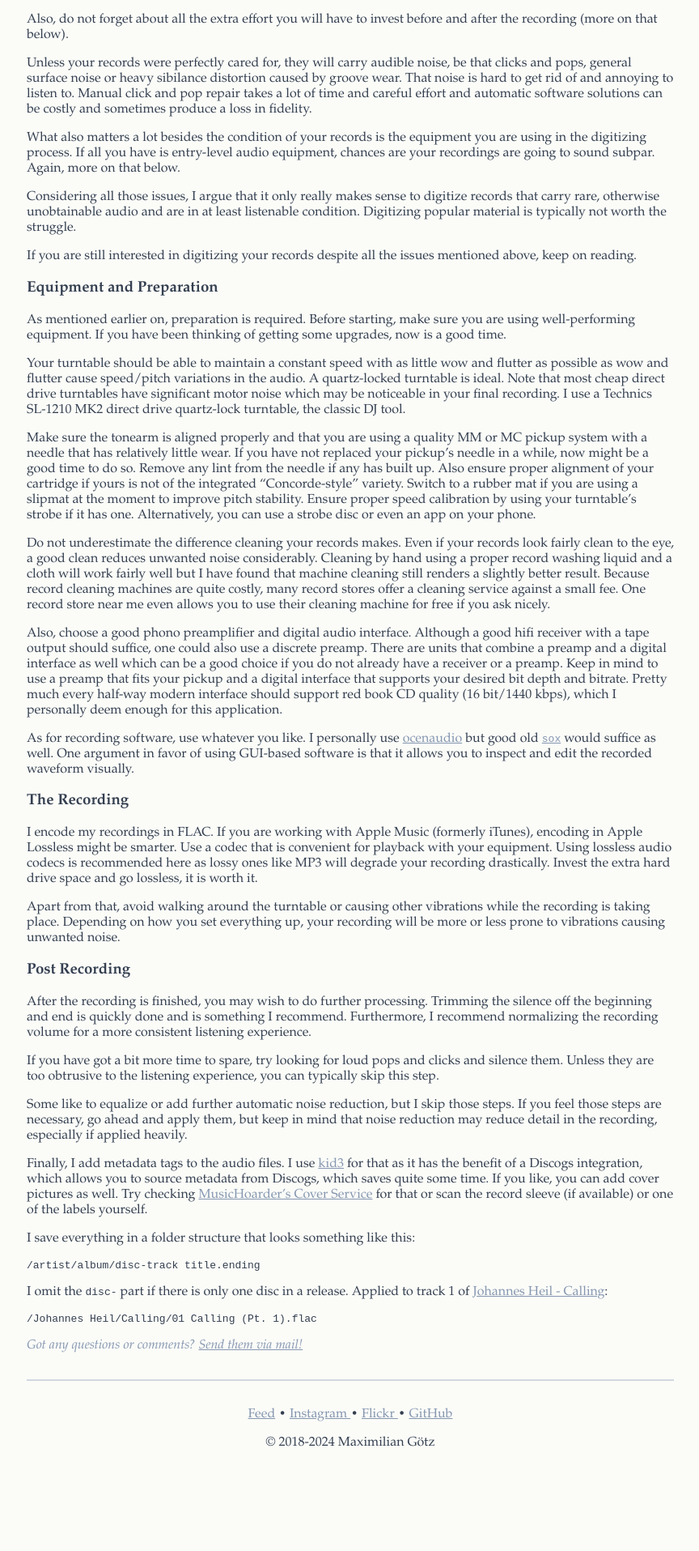
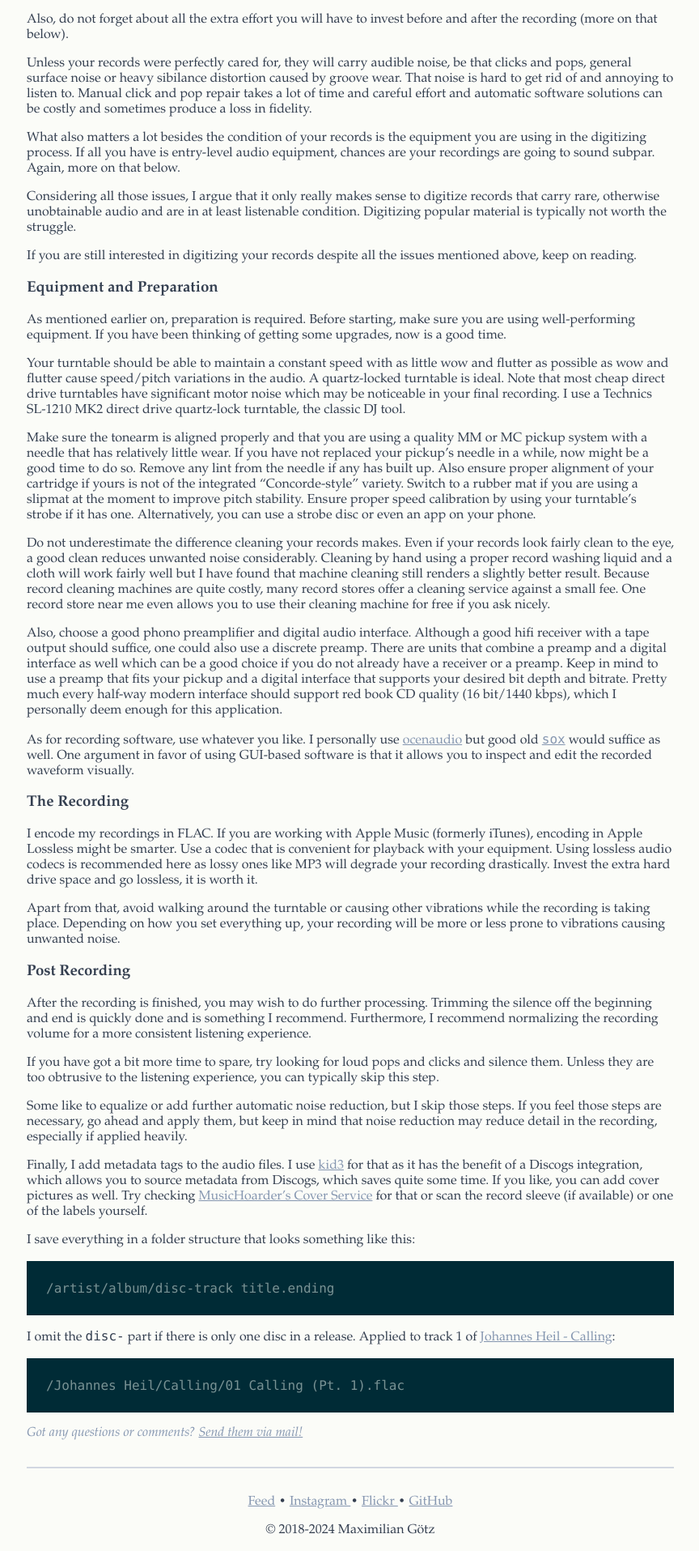
Before and after one commit to ImMaax/immaax.github.io, a Jekyll site: the page built from articles/_posts/2024-03-02-on-digitizing-vinyl.markdown, in a window 1280 px wide. Shown: the part 654-2569 px from the top of the page at 81% size, without its empty margins (207-1071 px from the left). Built offline with Jekyll 4.4.1, drawn with Linux system fonts in a browser that asks for light colours; before the commit the page ends 2461 px from its top, so only the background shows below that.

Commit message:
css updates

```diff
--- a/_layouts/default.html
+++ b/_layouts/default.html
@@ -17,7 +17,7 @@
     <meta name="twitter:image" content="{{ '/assets/img/twitter-image.jpg' | absolute_url }}">
     <meta property="twitter:domain" content="goetz.pro">
     <meta property="twitter:url" content="{{ page.url | absolute_url }}">
-    <link rel="stylesheet" href="/assets/css/style.css?v=5">
+    <link rel="stylesheet" href="/assets/css/style.css?v=6">
     <link rel="icon" type="image/x-icon" href="/favicon.ico">
     <link rel="alternate" type="application/atom+xml" href="/feed.xml"
           title="Feed">
--- a/assets/css/style.css
+++ b/assets/css/style.css
@@ -43,6 +43,19 @@ hr.margin-sm {
 blockquote {
   border-left: 5px solid #d1d7e1;
   padding-left: 1.5em;
+}
+
+pre,
+code {
+  font-family: Andale Mono, Consolas, Lucida Sans Typewriter,
+               Lucida Console, Courier New, monospace;
+}
+
+pre {
+  padding: 1.5em;
+  background-color: #002b36;
+  color: #799294;
+  overflow-x: scroll;
 }
 
 footer,
```
